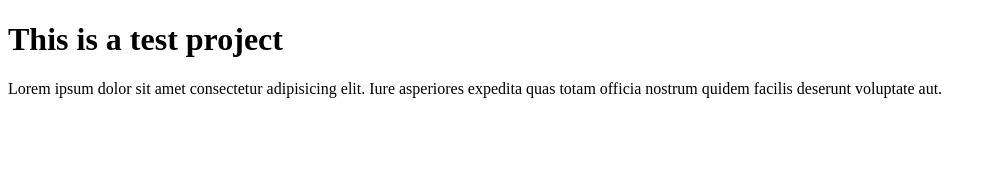
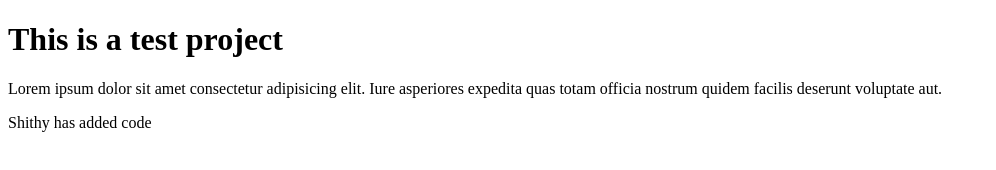
Before and after one commit to Shanam7118/project-1, a plain HTML site: page index.html in a window 1280 px wide. Shown: the whole page, without its empty margins (0-996 px from the left). Drawn offline with Linux system fonts and the light colour scheme.

Commit message:
shithy code

```diff
--- a/index.html
+++ b/index.html
@@ -10,5 +10,8 @@
     <div>
         <p>Lorem ipsum dolor sit amet consectetur adipisicing elit. Iure asperiores expedita quas totam officia nostrum quidem facilis deserunt voluptate aut.</p>
     </div>
+    <div>
+        <p>Shithy has added code</p>
+    </div>
 </body>
 </html>
```
